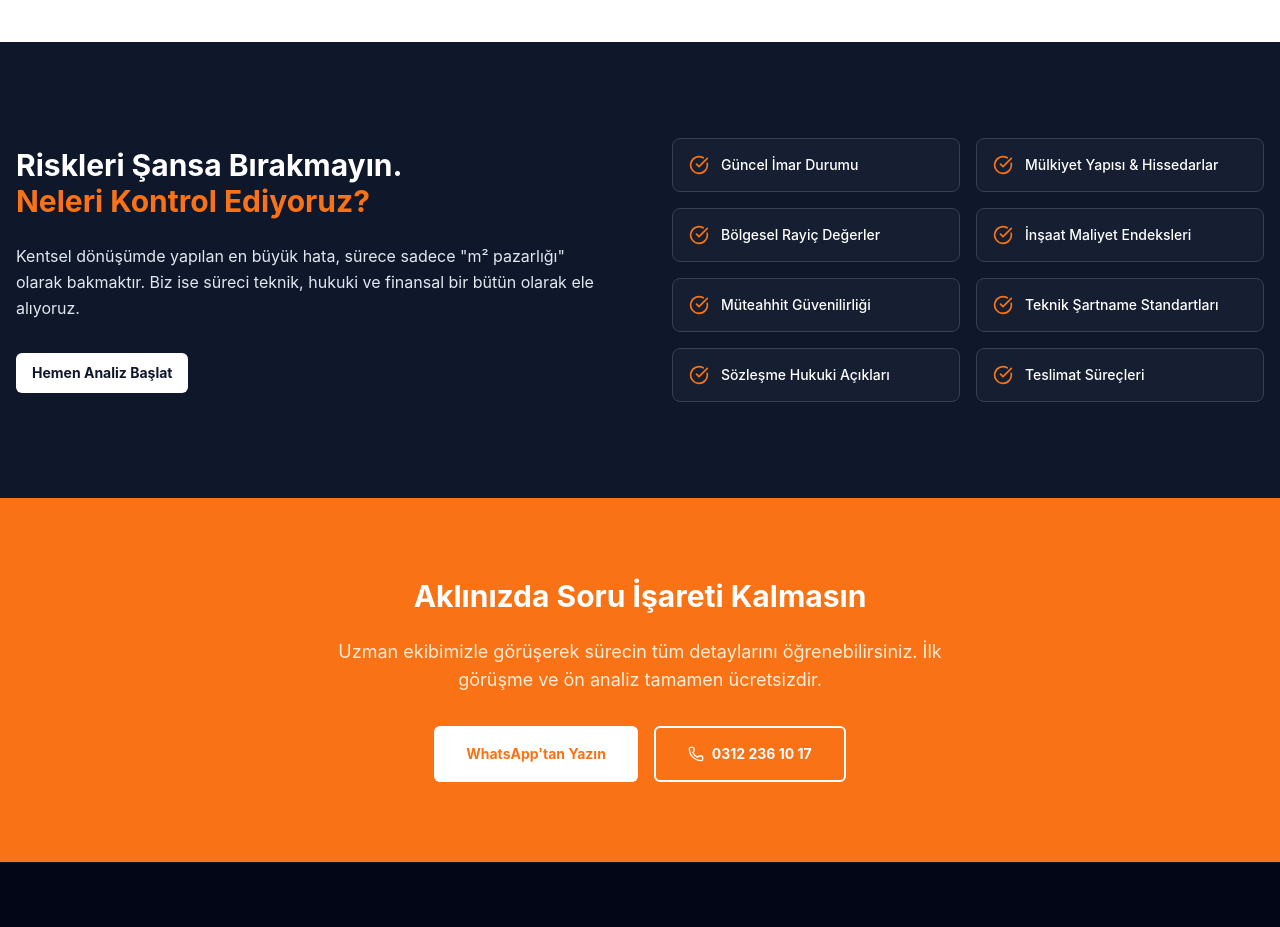
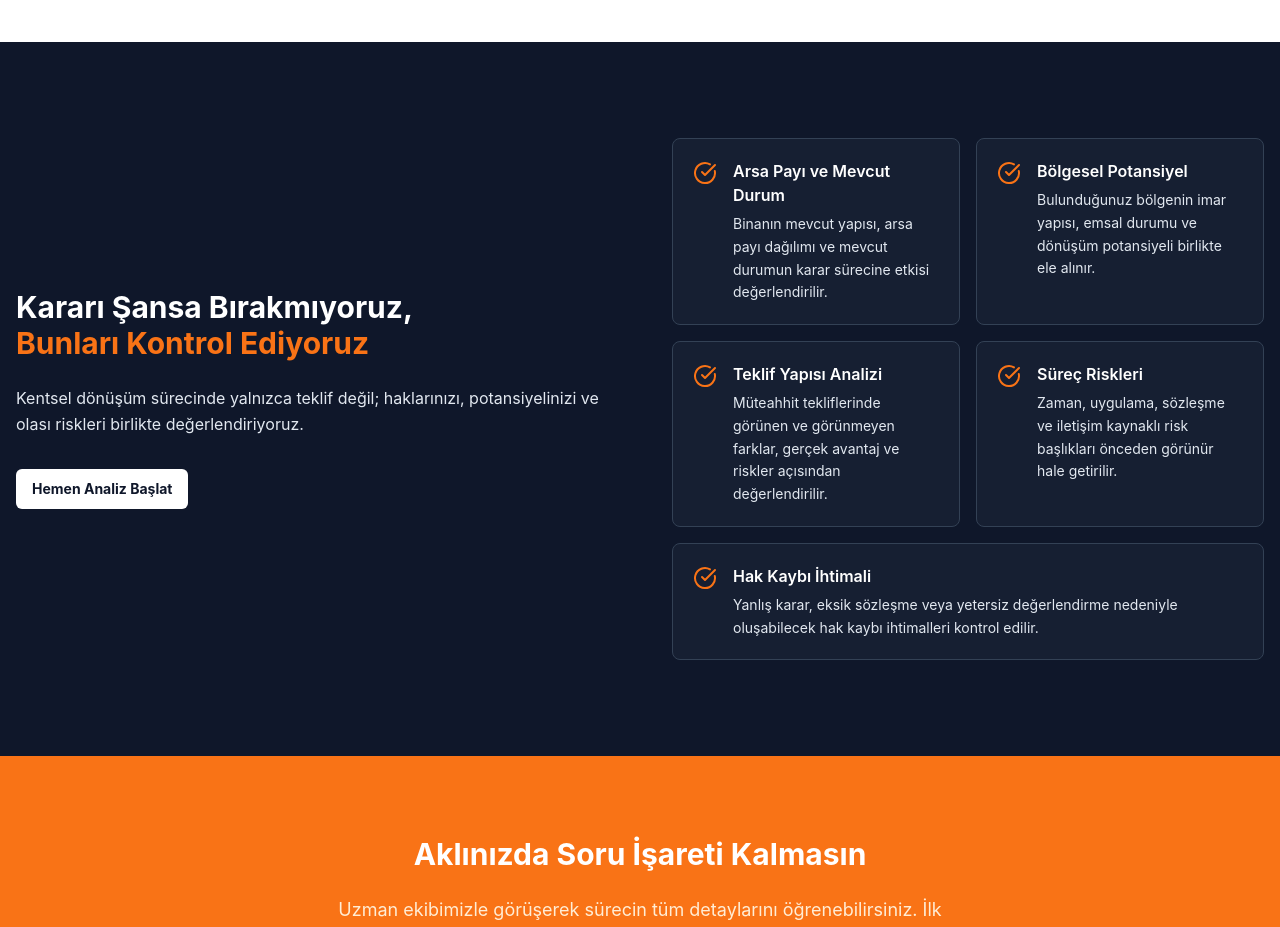
Before and after one commit to kdankara/kd-ankara-crm, a React (Vite) app: page / in a window 1280 px wide. Shown: the part 2740-3667 px from the top of the page. Built offline with nearby package versions, Linux system fonts and the light colour scheme; no server answers.

Commit message:
feat: update trust checklist section to detailed 5-point array

```diff
--- a/src/pages/Home.tsx
+++ b/src/pages/Home.tsx
@@ -238,10 +238,9 @@ export default function Home() {
                 <div className="container mx-auto px-4">
                     <div className="grid lg:grid-cols-2 gap-16 items-center">
                         <div>
-                            <h2 className="text-3xl font-bold mb-6">Riskleri Şansa Bırakmayın.<br /><span className="text-accent">Neleri Kontrol Ediyoruz?</span></h2>
+                            <h2 className="text-3xl font-bold mb-6">Kararı Şansa Bırakmıyoruz,<br /><span className="text-accent">Bunları Kontrol Ediyoruz</span></h2>
                             <p className="text-primary-200 mb-8 leading-relaxed">
-                                Kentsel dönüşümde yapılan en büyük hata, sürece sadece "m² pazarlığı" olarak bakmaktır.
-                                Biz ise süreci teknik, hukuki ve finansal bir bütün olarak ele alıyoruz.
+                                Kentsel dönüşüm sürecinde yalnızca teklif değil; haklarınızı, potansiyelinizi ve olası riskleri birlikte değerlendiriyoruz.
                             </p>
                             <Link to="/on-analiz">
                                 <Button className="bg-white text-primary-900 hover:bg-gray-100 font-bold">
@@ -252,14 +251,33 @@ export default function Home() {
 
                         <div className="grid sm:grid-cols-2 gap-4">
                             {[
-                                'Güncel İmar Durumu', 'Mülkiyet Yapısı & Hissedarlar',
-                                'Bölgesel Rayiç Değerler', 'İnşaat Maliyet Endeksleri',
-                                'Müteahhit Güvenilirliği', 'Teknik Şartname Standartları',
-                                'Sözleşme Hukuki Açıkları', 'Teslimat Süreçleri'
+                                {
+                                    title: 'Arsa Payı ve Mevcut Durum',
+                                    desc: 'Binanın mevcut yapısı, arsa payı dağılımı ve mevcut durumun karar sürecine etkisi değerlendirilir.'
+                                },
+                                {
+                                    title: 'Bölgesel Potansiyel',
+                                    desc: 'Bulunduğunuz bölgenin imar yapısı, emsal durumu ve dönüşüm potansiyeli birlikte ele alınır.'
+                                },
+                                {
+                                    title: 'Teklif Yapısı Analizi',
+                                    desc: 'Müteahhit tekliflerinde görünen ve görünmeyen farklar, gerçek avantaj ve riskler açısından değerlendirilir.'
+                                },
+                                {
+                                    title: 'Süreç Riskleri',
+                                    desc: 'Zaman, uygulama, sözleşme ve iletişim kaynaklı risk başlıkları önceden görünür hale getirilir.'
+                                },
+                                {
+                                    title: 'Hak Kaybı İhtimali',
+                                    desc: 'Yanlış karar, eksik sözleşme veya yetersiz değerlendirme nedeniyle oluşabilecek hak kaybı ihtimalleri kontrol edilir.'
+                                }
                             ].map((item, i) => (
-                                <div key={i} className="flex items-center gap-3 bg-primary-800/50 p-4 rounded-lg border border-primary-700">
-                                    <CheckCircle className="w-5 h-5 text-accent shrink-0" />
-                                    <span className="text-sm font-medium">{item}</span>
+                                <div key={i} className={`flex items-start gap-4 bg-primary-800/50 p-5 rounded-lg border border-primary-700 hover:bg-primary-800 transition-all group ${i === 4 ? 'sm:col-span-2' : ''}`}>
+                                    <CheckCircle className="w-6 h-6 text-accent shrink-0 mt-0.5 group-hover:scale-110 transition-transform" />
+                                    <div>
+                                        <h4 className="text-base font-semibold text-white mb-1.5">{item.title}</h4>
+                                        <p className="text-sm text-primary-200 leading-relaxed">{item.desc}</p>
+                                    </div>
                                 </div>
                             ))}
                         </div>
```
